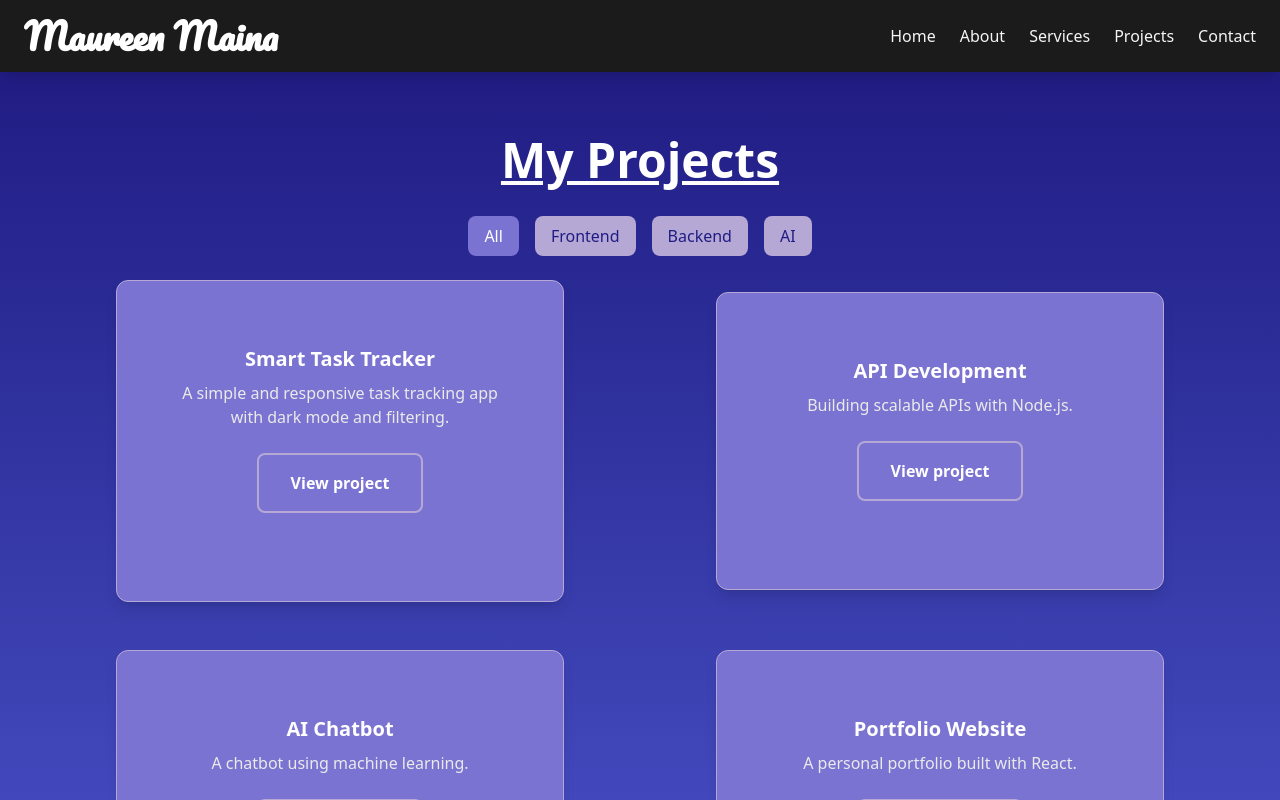
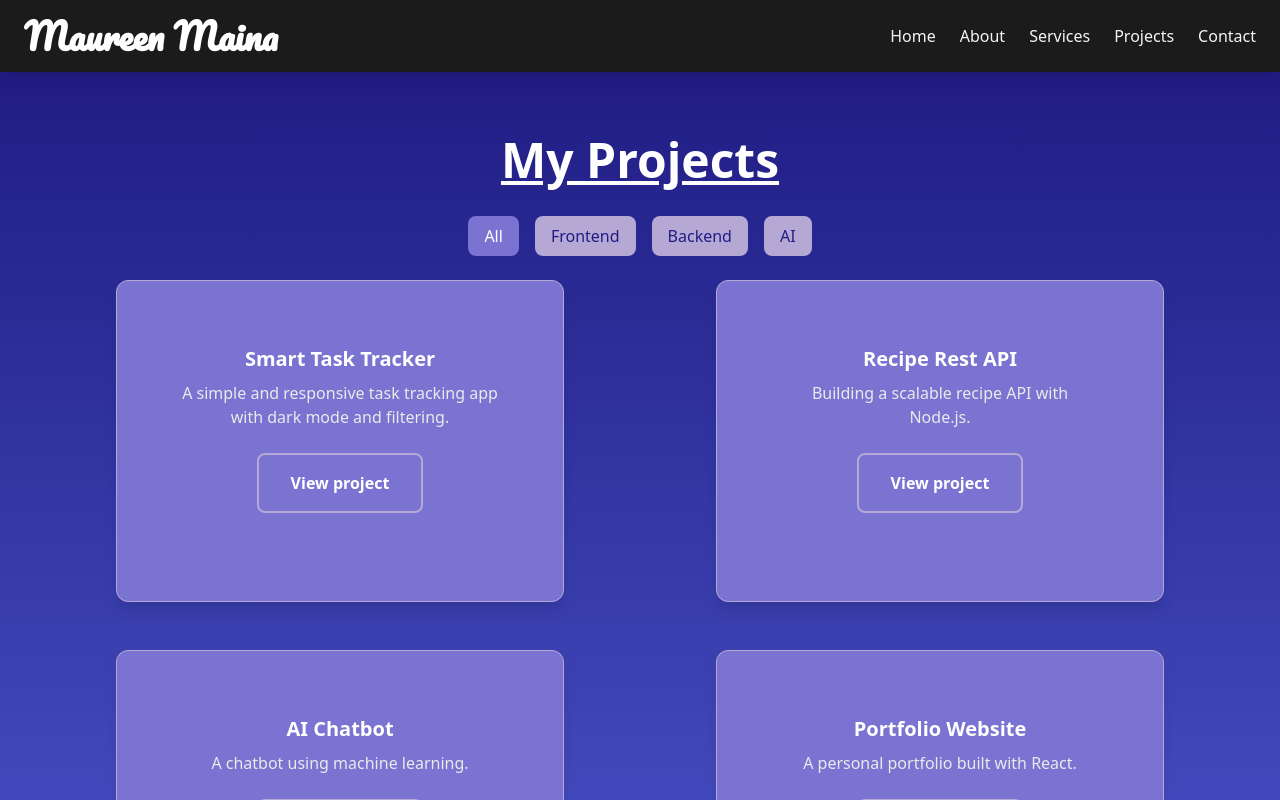
Before and after one commit to Maureen0007/My-Portfolio, a React (Vite) app: page /#/projects in a window 1280 px wide. Shown: the top 800 px of the page. Built offline with nearby package versions, Linux system fonts and the light colour scheme.

Commit message:
update projects

```diff
--- a/src/pages/Projects.jsx
+++ b/src/pages/Projects.jsx
@@ -6,7 +6,7 @@ function Projects() {
 
   const projects = [
     { title: "Smart Task Tracker", category: "Frontend", description: "A simple and responsive task tracking app with dark mode and filtering.", link: "https://smart-task-tracker-beta.vercel.app/"  },
-    { title: "API Development", category: "Backend", description: "Building scalable APIs with Node.js.", link: "https://github.com/Maureen0007/SocialApp-Rest-Api" },
+    { title: "Recipe Rest API", category: "Backend", description: "Building a scalable recipe API with Node.js.", link: "https://github.com/Maureen0007/Recipe_Rails_API" },
     { title: "AI Chatbot", category: "AI", description: "A chatbot using machine learning." },
     { title: "Portfolio Website", category: "Frontend", description: "A personal portfolio built with React.", link: "https://github.com/Maureen0007/My-Portfolio.git" }
   ];
@@ -16,7 +16,7 @@ function Projects() {
   const filteredProjects = selectedCategory === "All" ? projects : projects.filter(project => project.category === selectedCategory);
 
   return (
-    <section className="py-16 px-4 flex flex-col items-center min-h-screen h-full bg-gradient-to-b from-[#211C84] to-[#4D55CC]">
+    <section className="py-16 px-4 flex flex-col items-center min-h-screen h-full bg-linear-to-b from-[#211C84] to-[#4D55CC]">
       <h2 className="text-5xl font-bold text-center mb-8 text-[#FFFFFF] underline">My Projects</h2>
       <div className="mb-6 flex flex-wrap justify-center gap-4">
           {categories.map(category => (
```
